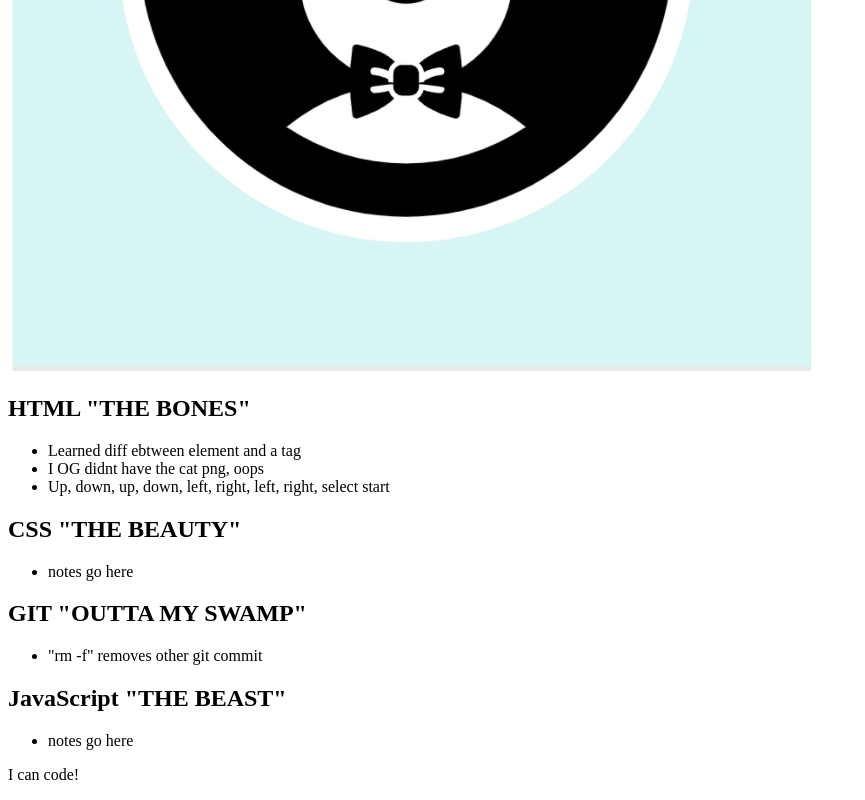
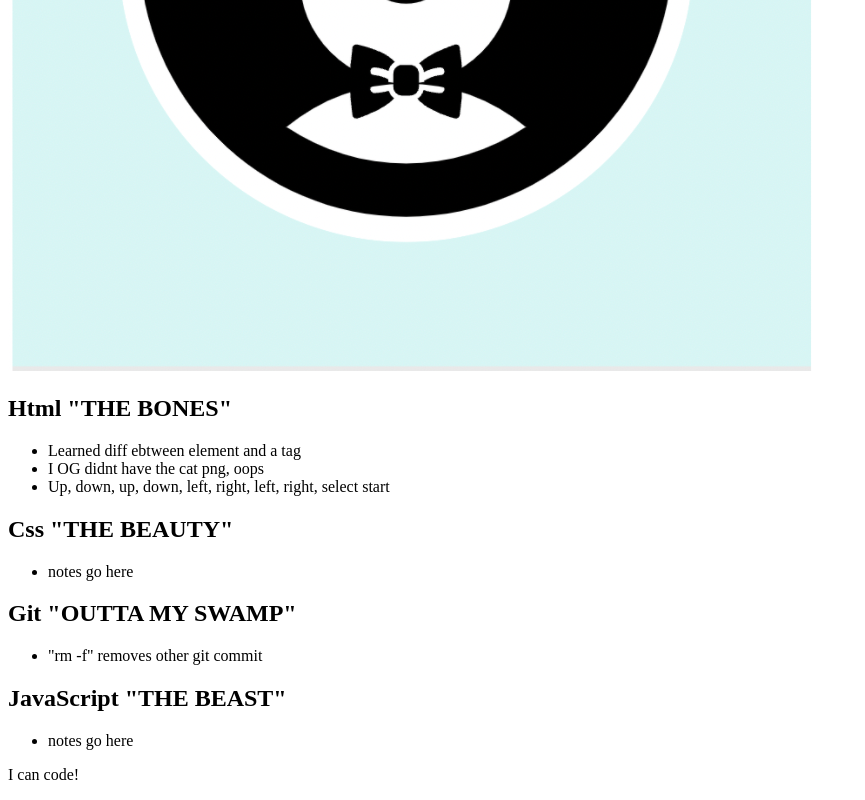
Before and after one commit to mandaark17/prework-study-guide, a plain HTML site: page index.html in a window 1280 px wide. Shown: the part 485-1285 px from the top of the page, without its empty margins (0-865 px from the left). Drawn offline with Linux system fonts and the light colour scheme.

Commit message:
title edit

```diff
--- a/index.html
+++ b/index.html
@@ -16,7 +16,7 @@
     </header>
     <main>
       <section class="card" id="html-section">
-        <h2>HTML "THE BONES"</h2>
+        <h2>Html "THE BONES"</h2>
         <ul>
           <li>Learned diff ebtween element and a tag</li>
           <li>I OG didnt have the cat png, oops</li>
@@ -25,7 +25,7 @@
       </section>
 
       <section class="card" id="css-section">
-        <h2>CSS "THE BEAUTY"</h2>
+        <h2>Css "THE BEAUTY"</h2>
         <ul>
           <li>notes go here</li>
         </ul>
@@ -33,7 +33,7 @@
       </section>
 
       <section class="card" id="git-section">
-        <h2>GIT "OUTTA MY SWAMP"</h2>
+        <h2>Git "OUTTA MY SWAMP"</h2>
         <ul>
           <li>"rm -f" removes other git commit</li>
         </ul>
```
